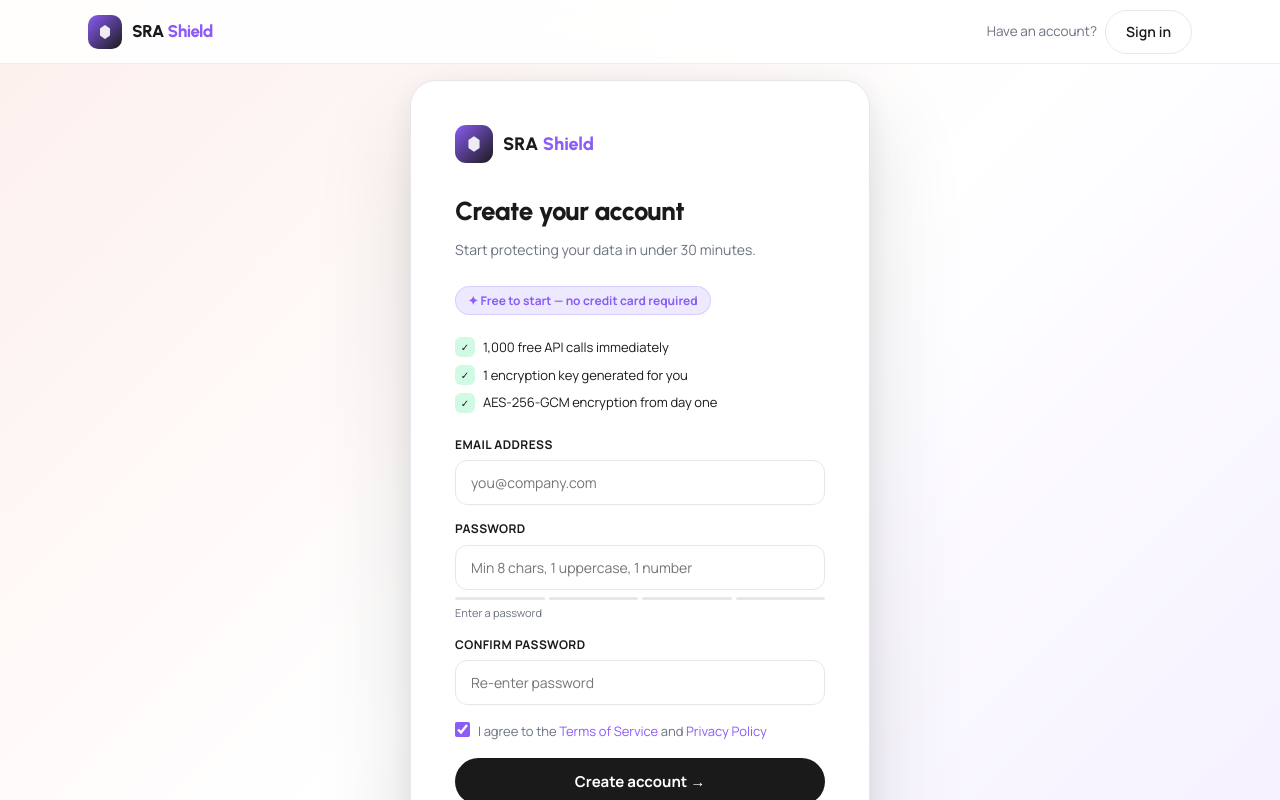
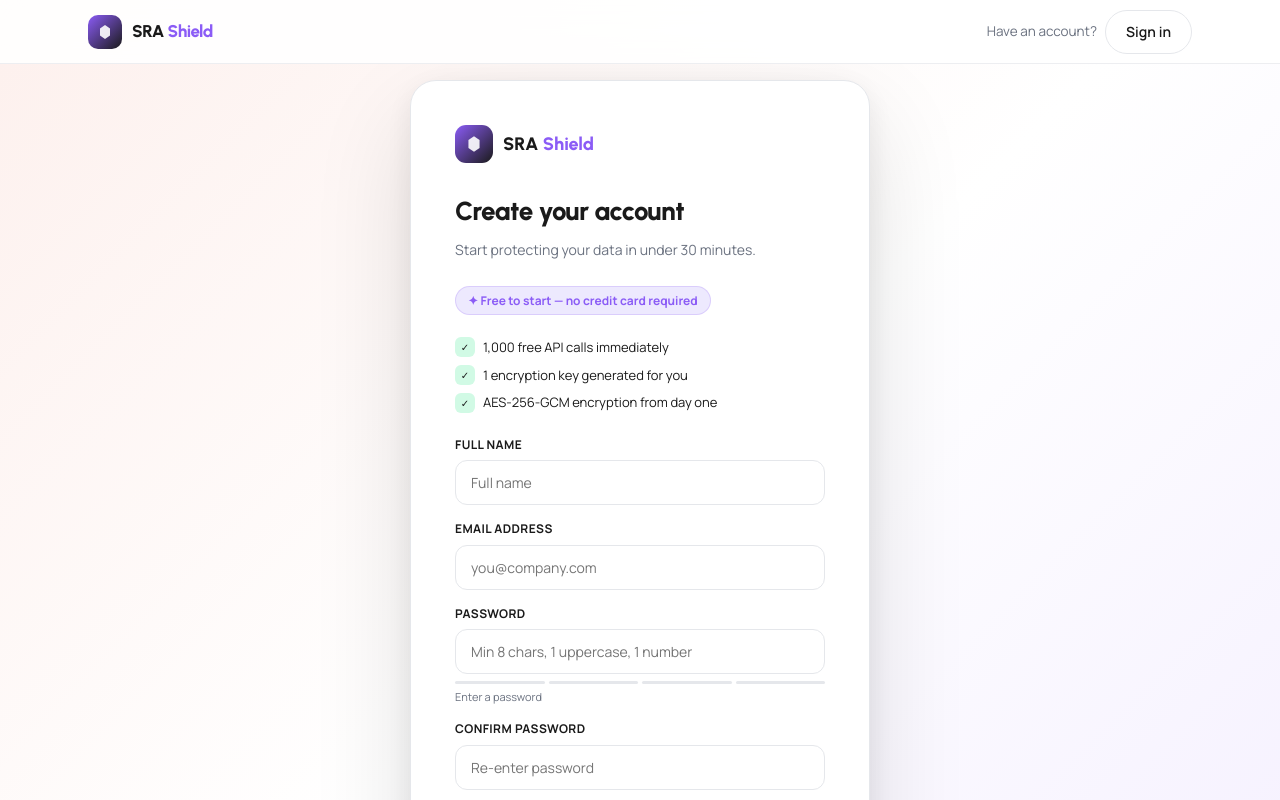
Before and after one commit to shahazeemahmedsoftwareengineer/sra-frontend, a Next.js app: page /register in a window 1280 px wide. Shown: the top 800 px of the page. Built offline with nearby package versions, Linux system fonts and the light colour scheme.

Commit message:
fix: add name field to register form

```diff
--- a/pages/register.js
+++ b/pages/register.js
@@ -3,6 +3,7 @@ import Head from 'next/head';
 import Link from 'next/link';
 
 export default function Register() {
+  const [name, setName] = useState('');
   const [email, setEmail] = useState('');
   const [password, setPassword] = useState('');
   const [confirm, setConfirm] = useState('');
@@ -18,7 +19,7 @@ export default function Register() {
     };
     window.addEventListener('keydown', handleKeyDown);
     return () => window.removeEventListener('keydown', handleKeyDown);
-  }, [email, password, confirm, terms]);
+  }, [name, email, password, confirm, terms]);
 
   function checkStrength(pw) {
     let score = 0;
@@ -45,7 +46,7 @@ export default function Register() {
   async function doRegister() {
     setError('');
     setSuccess(false);
-    if (!email || !password) {
+    if (!name || !email || !password) {
       setError('Please fill in all fields.');
       return;
     }
@@ -70,7 +71,7 @@ export default function Register() {
       const res = await fetch('https://sra-backend-production.up.railway.app/api/v1/auth/register', {
         method: 'POST',
         headers: { 'Content-Type': 'application/json' },
-        body: JSON.stringify({ email, password })
+        body: JSON.stringify({ name, email, password })
       });
       const data = await res.json();
       if (res.ok) {
@@ -153,6 +154,19 @@ export default function Register() {
           {success && <div className="success-msg">Account created! Redirecting to your dashboard...</div>}
 
           <div className="form-group">
+            <label htmlFor="name">Full Name</label>
+            <input
+              className="auth-input"
+              type="text"
+              id="name"
+              placeholder="Full name"
+              autoComplete="name"
+              value={name}
+              onChange={e => setName(e.target.value)}
+            />
+          </div>
+
+          <div className="form-group">
             <label htmlFor="email">Email address</label>
             <input
               className="auth-input"
```
